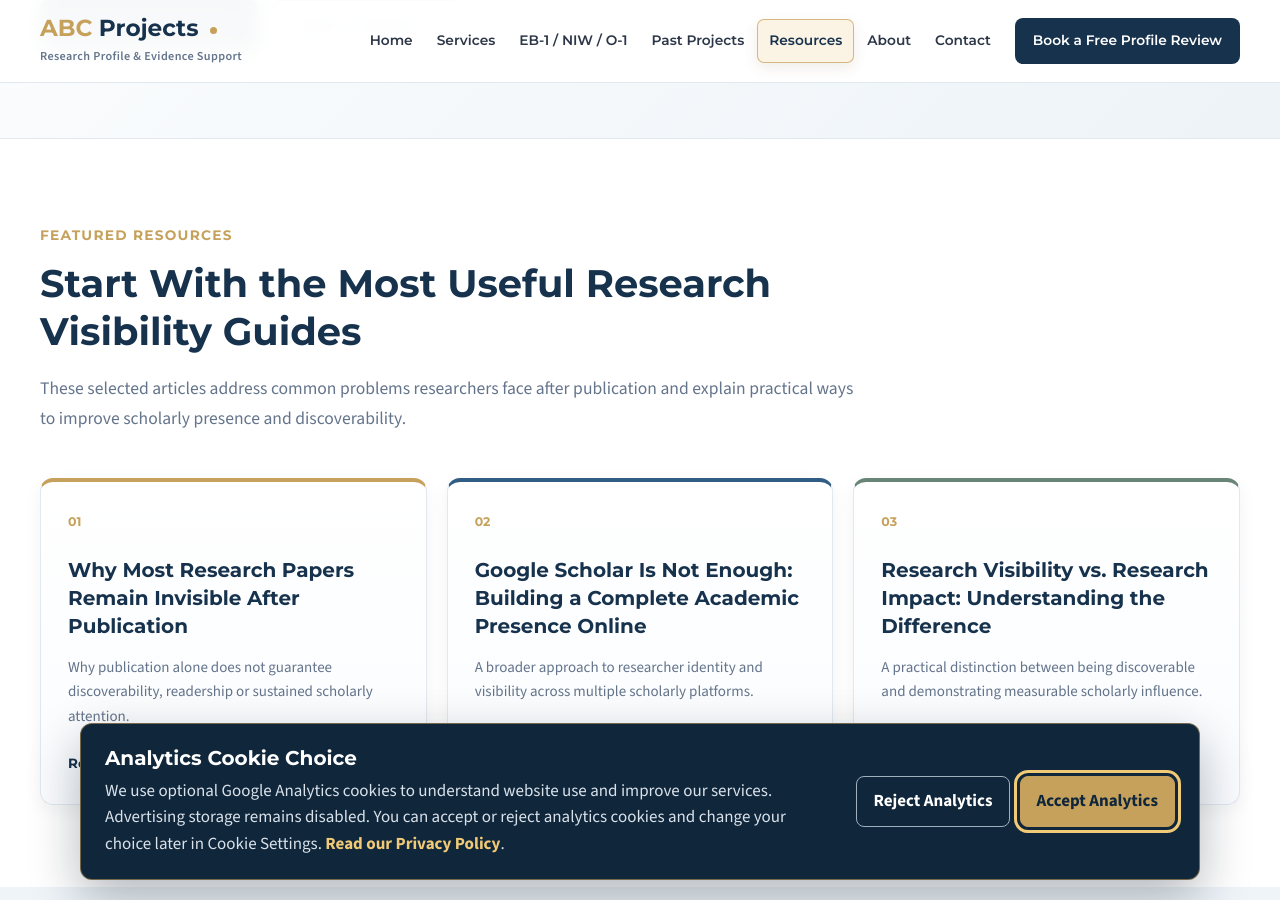
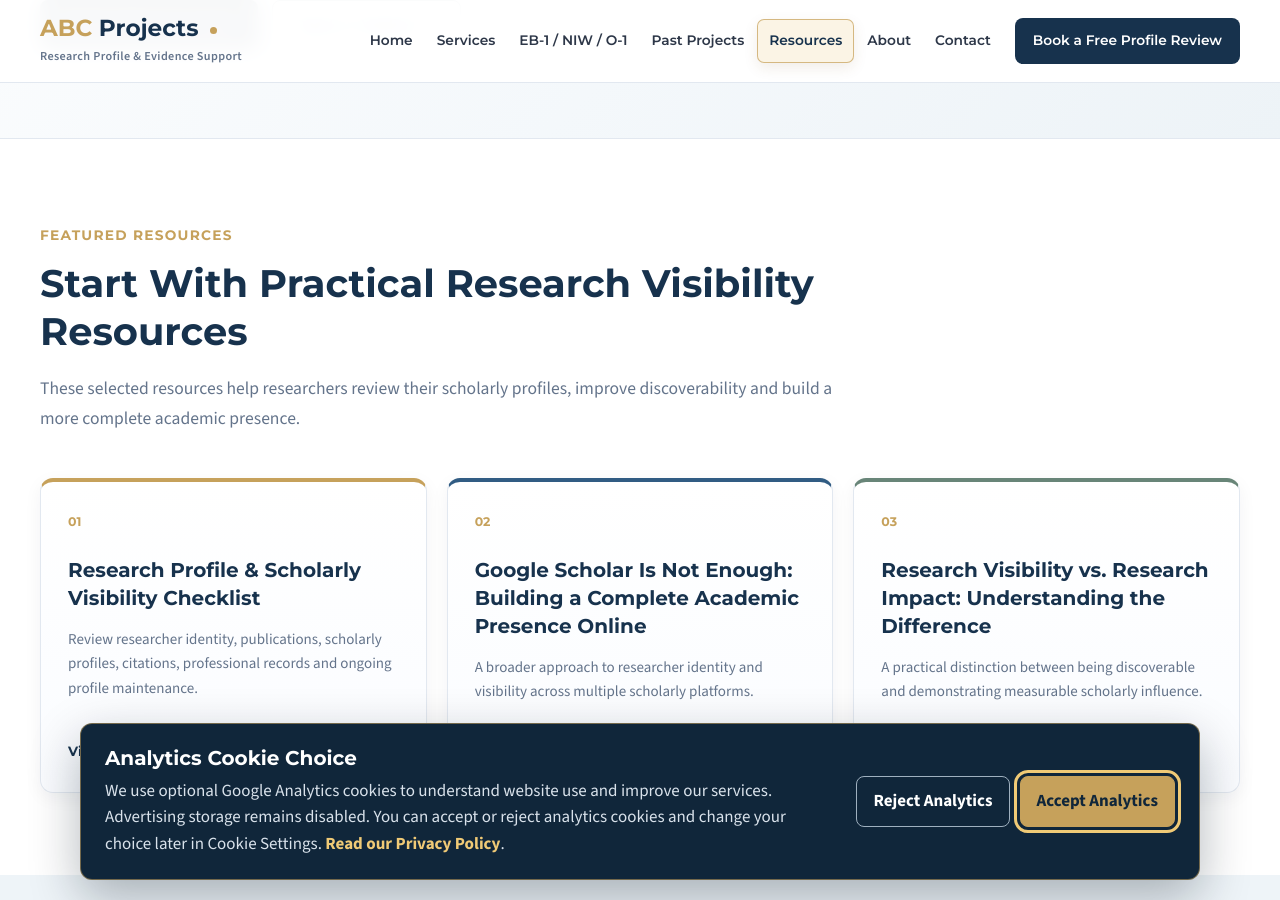
Before and after one commit to uprightpub/abcprojects, a Jekyll site: the page built from resources/index.html, in a window 1280 px wide and 900 px high, scrolled down 611 px. Built offline with Jekyll 4.4.1, drawn with Linux system fonts in a browser that asks for light colours.

Commit message:
Add checklist to resources page and update Medium links

```diff
--- a/resources/index.html
+++ b/resources/index.html
@@ -81,7 +81,7 @@ custom_css: /assets/css/resources.css?v=3
         </a>
 
         <a class="button button-secondary"
-           href="https://medium.com/@alimahmed"
+           href="https://medium.com/@abcprojects"
            target="_blank"
            rel="noopener noreferrer">
           Read on Medium ↗
@@ -139,12 +139,12 @@ custom_css: /assets/css/resources.css?v=3
       </span>
 
       <h2>
-        Start With the Most Useful Research Visibility Guides
+        Start With Practical Research Visibility Resources
       </h2>
 
       <p>
-        These selected articles address common problems researchers face after publication
-        and explain practical ways to improve scholarly presence and discoverability.
+        These selected resources help researchers review their scholarly profiles,
+        improve discoverability and build a more complete academic presence.
       </p>
     </div>
 
@@ -154,18 +154,16 @@ custom_css: /assets/css/resources.css?v=3
         <span class="featured-resource-number">01</span>
 
         <h3>
-          Why Most Research Papers Remain Invisible After Publication
+          Research Profile &amp; Scholarly Visibility Checklist
         </h3>
 
         <p>
-          Why publication alone does not guarantee discoverability, readership or
-          sustained scholarly attention.
+          Review researcher identity, publications, scholarly profiles, citations,
+          professional records and ongoing profile maintenance.
         </p>
 
-        <a href="https://medium.com/p/98e60710fbfd/"
-           target="_blank"
-           rel="noopener noreferrer">
-          Read on Medium →
+        <a href="{{ '/resources/research-profile-checklist/' | relative_url }}">
+          View Checklist →
         </a>
       </article>
 
@@ -769,7 +767,7 @@ custom_css: /assets/css/resources.css?v=3
         research visibility, scholarly identity, digital profiles, research
         communication, discoverability, citations, and scholarly impact.
         <a class="medium-inline-link"
-           href="https://medium.com/@alimahmed"
+           href="https://medium.com/@abcprojects"
            target="_blank"
            rel="noopener noreferrer">
           Explore All Articles on Medium ↗
```
